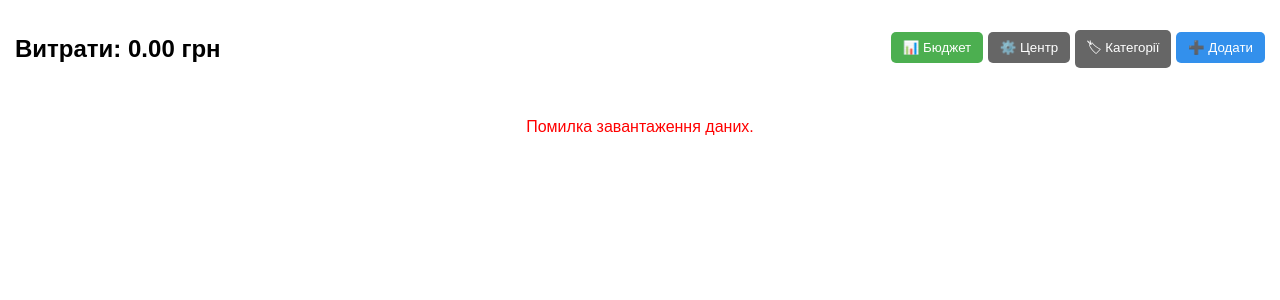
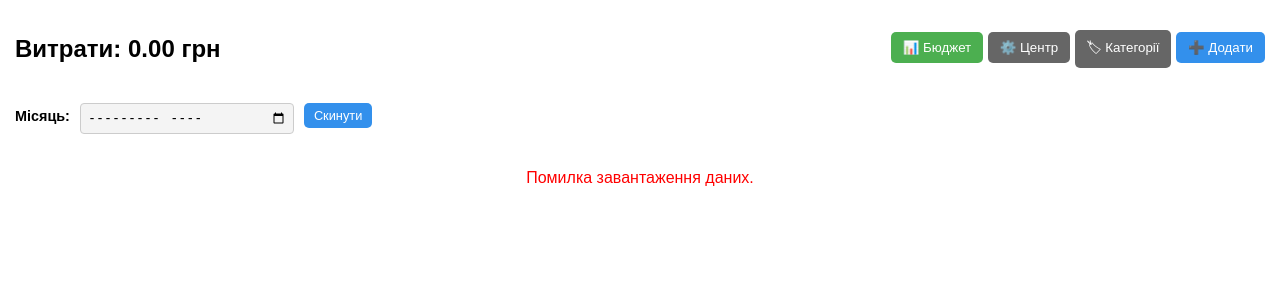
Before and after one commit to onivan/cohbbot, a FastAPI app: page / in a window 1280 px wide. Shown: the top 300 px of the page. Run offline with FastAPI, Linux system fonts and the light colour scheme; data that the repository does not hold is empty; parts of the project's set-up code (start-up, migrations or seed data) failed here and were passed over; some libraries are stand-ins or nearby versions.

Commit message:
Feat: add month filter and budget summary block to main expenses view

```diff
--- a/templates/index.html
+++ b/templates/index.html
@@ -57,6 +57,23 @@
             <button style="background: #666;" onclick="openCategoriesModal()">🏷 Категорії</button>
             <button onclick="openForm()">➕ Додати</button>
         </div>
+    </div>
+
+    <div style="display: flex; gap: 10px; margin-bottom: 15px; align-items: center;">
+        <label for="main-month-filter" style="font-weight: bold; font-size: 0.9em;">Місяць:</label>
+        <input type="month" id="main-month-filter" onchange="loadExpenses()" style="flex: 1; max-width: 200px; padding: 6px;">
+        <button class="btn-sm" style="background: var(--tg-theme-button-color, #3390ec);" onclick="document.getElementById('main-month-filter').value=''; loadExpenses();">Скинути</button>
+    </div>
+
+    <div id="main-budget-summary" style="display: none; margin-bottom: 15px; padding: 10px; border: 1px solid var(--tg-theme-hint-color, #ccc); border-radius: 6px; background: var(--tg-theme-secondary-bg-color, #f4f4f4);">
+        <div style="display: flex; justify-content: space-between; font-size: 1em; margin-bottom: 4px;">
+            <strong>Бюджет на місяць</strong>
+            <strong id="main-budget-text">0 / — грн</strong>
+        </div>
+        <div style="width: 100%; background: #e0e0e0; border-radius: 4px; height: 10px; overflow: hidden; margin-bottom: 4px;">
+            <div id="main-budget-bar" style="width: 0%; background: #4CAF50; height: 100%; transition: width 0.3s, background-color 0.3s;"></div>
+        </div>
+        <div id="main-budget-remaining" style="font-size: 0.85em; text-align: right; color: var(--tg-theme-hint-color, #888);"></div>
     </div>
 
     <div id="expenses-list">Завантаження...</div>
```
